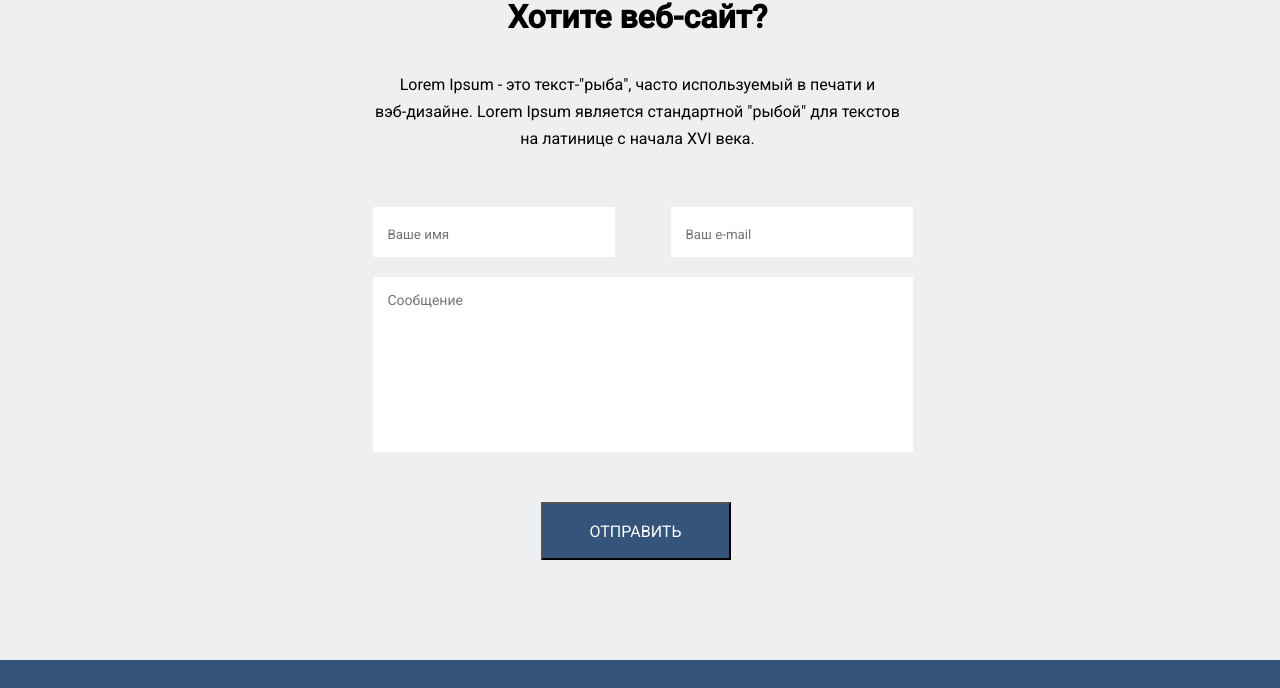
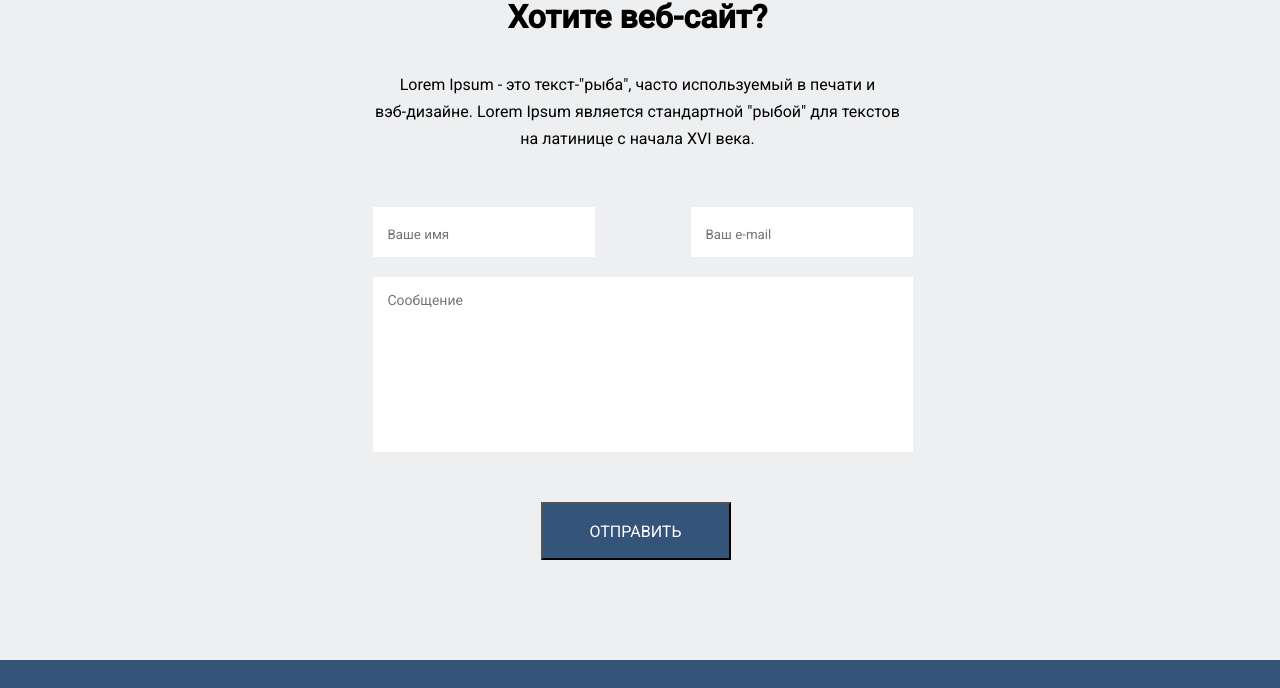
Before and after one commit to Oladusky/7.advanced-css, a plain HTML site: page index.html in a window 1280 px wide. Shown: the part 4346-5034 px from the top of the page. Drawn offline with Linux system fonts and the light colour scheme.

Commit message:
padding2

```diff
--- a/style.css
+++ b/style.css
@@ -331,7 +331,7 @@ progress {
 }
 
 .offer-name, .offer-email {
-    padding: 20px 75px 15px 15px;
+    padding: 20px 55px 15px 15px;
     background-color: #fff;
     border: none;
 }
```
